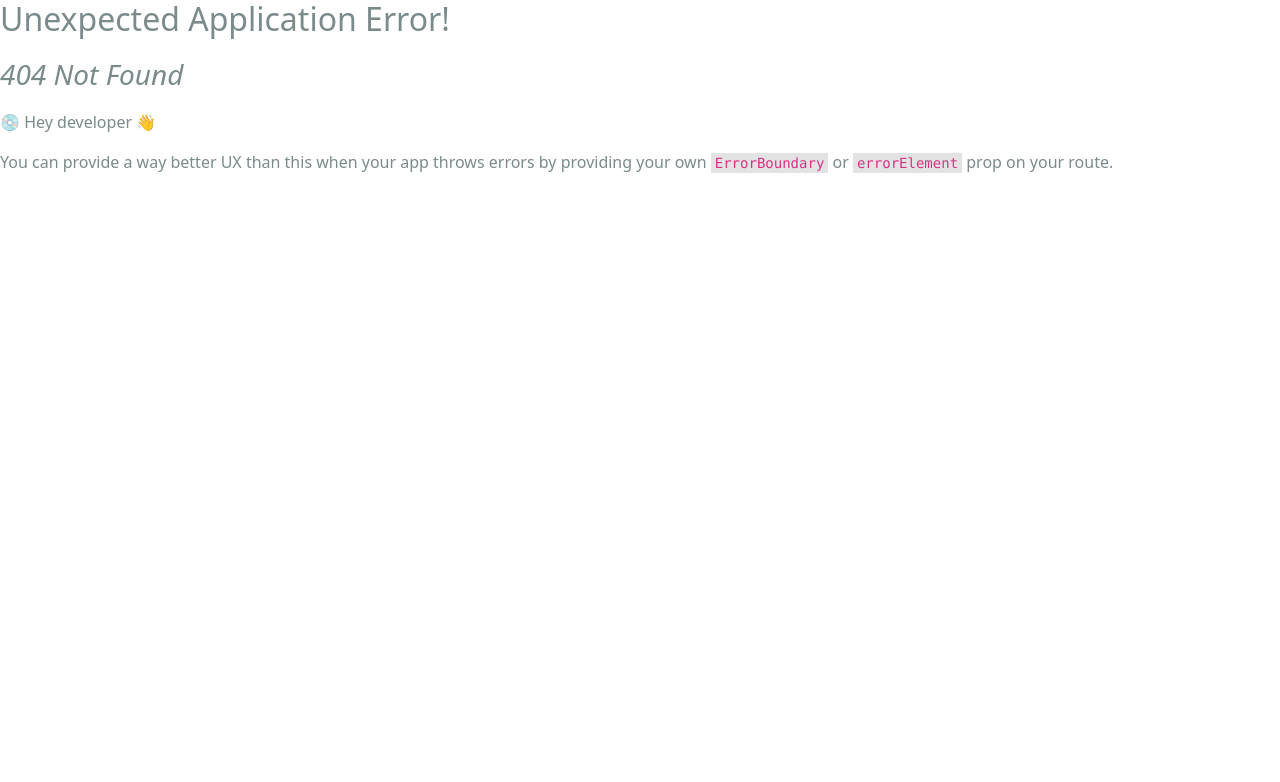
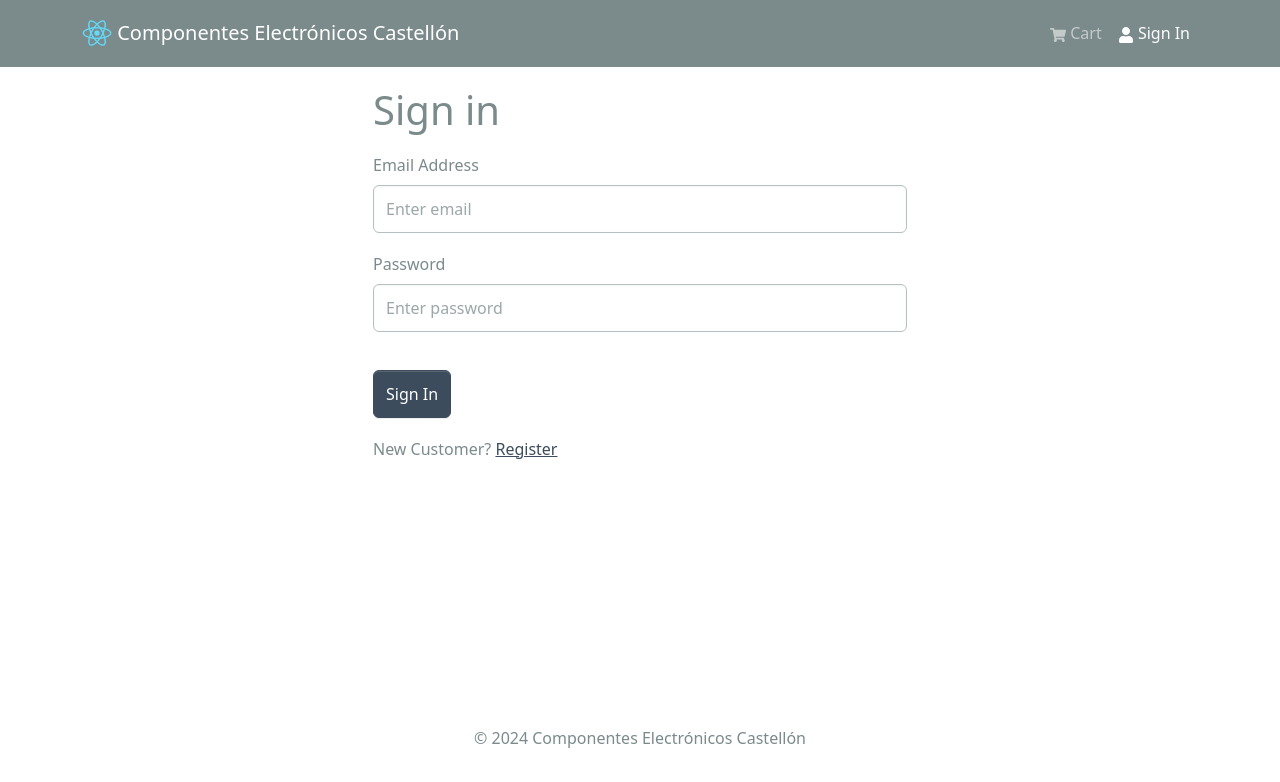
Before and after one commit to mattcoco/redbeardshop, a React (Create React App) app in the folder frontend/: page /login in a window 1280 px wide. Before the commit this address had no page. Shown: the top 782 px of the page. Built offline with nearby package versions, Linux system fonts and the light colour scheme.

Commit message:
8.2 - OK

```diff
--- /dev/null
+++ b/frontend/src/components/FormContainer.jsx
@@ -0,0 +1,15 @@
+import { Container, Row, Col } from 'react-bootstrap'
+
+const FormContainer = ({ children }) => {
+    return (
+        <Container>
+            <Row className='justify-content-md-center'>
+                <Col xs={12} md={6}>
+                    {children}
+                </Col>
+            </Row>
+        </Container>
+    )
+}
+
+export default FormContainer
--- a/frontend/src/index.js
+++ b/frontend/src/index.js
@@ -15,6 +15,7 @@
 import HomeScreen from "./screens/HomeScreen";
 import ProductScreen from "./screens/ProductScreen.jsx";
 import CartScreen from "./screens/CartScreen.jsx";
+import LoginScreen from "./screens/LoginScreen.jsx";
 
 const router = createBrowserRouter(
   createRoutesFromElements(
@@ -22,6 +23,7 @@
       <Route index={true} path="/" element={<HomeScreen />} />
       <Route path="product/:id" element={<ProductScreen />} />
       <Route path="cart" element={<CartScreen />} />
+      <Route path="login" element={<LoginScreen />} />
     </Route>
   )
 );
--- /dev/null
+++ b/frontend/src/screens/LoginScreen.jsx
@@ -0,0 +1,54 @@
+import { useState } from 'react'
+import { Link } from 'react-router-dom'
+import { Form, Button, Row, Col } from 'react-bootstrap'
+import FormContainer from '../components/FormContainer'
+
+const LoginScreen = () => {
+    const [email, setEmail] = useState('')
+    const [password, setPassword] = useState('')
+
+    const submitHandler = (e) => {
+        e.preventDefault()
+        console.log('submit')
+    }
+
+    return (
+        <FormContainer>
+            <h1>Sign in</h1>
+            <Form onSubmit={submitHandler}>
+                <Form.Group controlId='email' className='my-3'>
+                    <Form.Label>Email Address</Form.Label>
+                    <Form.Control
+                        type='email'
+                        placeholder='Enter email'
+                        value={email}
+                        onChange={(e) => setEmail(e.target.value)}
+                    ></Form.Control>
+                </Form.Group>
+                <Form.Group controlId='password' className='my-3'>
+                    <Form.Label>Password</Form.Label>
+                    <Form.Control
+                        type='password'
+                        placeholder='Enter password'
+                        value={password}
+                        onChange={(e) => setPassword(e.target.value)}
+                    ></Form.Control>
+                </Form.Group>
+                <Button type='submit' variant='primary' className='mt-3'>
+                    Sign In
+                </Button>
+            </Form>
+
+            <Row className='py-3'>
+                <Col>
+                    New Customer?{' '}
+                    <Link to={'/register'}>
+                        Register
+                    </Link>
+                </Col>
+            </Row>
+        </FormContainer>
+    )
+}
+
+export default LoginScreen
```
